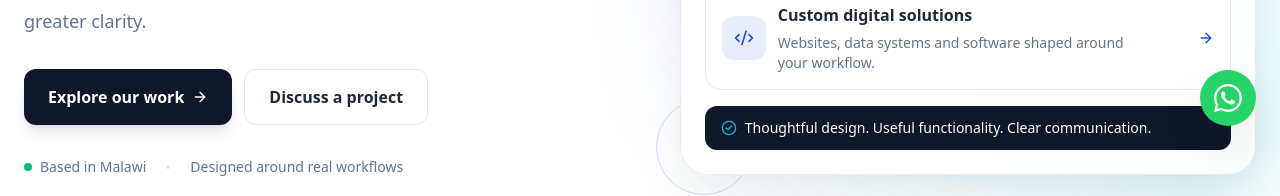
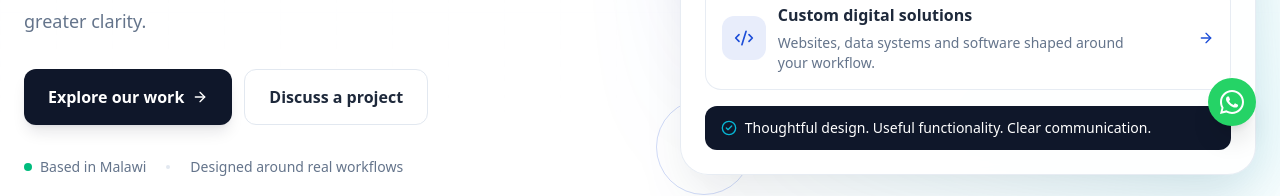
Before and after one commit to Indelible-cpu/MyWebsite, a Next.js app: page / in a window 1280 px wide. Shown: the part 604-800 px from the top of the page. Built offline with nearby package versions, Linux system fonts and the light colour scheme.

Commit message:
Reduce floating WhatsApp button size

```diff
--- a/components/WhatsAppButton.tsx
+++ b/components/WhatsAppButton.tsx
@@ -37,7 +37,7 @@ export function WhatsAppButton() {
         initial={{ opacity: 0, scale: 0 }}
         animate={{ opacity: 1, scale: 1 }}
         transition={{ delay: 1.5, type: "spring", stiffness: 200 }}
-        className="w-14 h-14 rounded-full shadow-2xl flex items-center justify-center"
+        className="h-12 w-12 rounded-full shadow-xl flex items-center justify-center"
         style={{ backgroundColor: "#25D366" }}
       >
         {/* WhatsApp SVG icon */}
@@ -45,7 +45,7 @@ export function WhatsAppButton() {
           xmlns="http://www.w3.org/2000/svg"
           viewBox="0 0 24 24"
           fill="white"
-          className="w-7 h-7"
+          className="h-6 w-6"
         >
           <path d="M17.472 14.382c-.297-.149-1.758-.867-2.03-.967-.273-.099-.471-.148-.67.15-.197.297-.767.966-.94 1.164-.173.199-.347.223-.644.075-.297-.15-1.255-.463-2.39-1.475-.883-.788-1.48-1.761-1.653-2.059-.173-.297-.018-.458.13-.606.134-.133.298-.347.446-.52.149-.174.198-.298.298-.497.099-.198.05-.371-.025-.52-.075-.149-.669-1.612-.916-2.207-.242-.579-.487-.5-.669-.51-.173-.008-.371-.01-.57-.01-.198 0-.52.074-.792.372-.272.297-1.04 1.016-1.04 2.479 0 1.462 1.065 2.875 1.213 3.074.149.198 2.096 3.2 5.077 4.487.709.306 1.262.489 1.694.625.712.227 1.36.195 1.871.118.571-.085 1.758-.719 2.006-1.413.248-.694.248-1.289.173-1.413-.074-.124-.272-.198-.57-.347z"/>
           <path d="M12 0C5.373 0 0 5.373 0 12c0 2.123.554 4.118 1.528 5.852L0 24l6.337-1.513A11.946 11.946 0 0012 24c6.627 0 12-5.373 12-12S18.627 0 12 0zm0 22c-1.893 0-3.668-.519-5.188-1.424l-.37-.22-3.762.898.934-3.667-.243-.383A9.96 9.96 0 012 12C2 6.477 6.477 2 12 2s10 4.477 10 10-4.477 10-10 10z"/>
```
